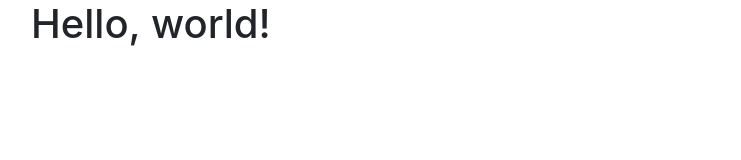
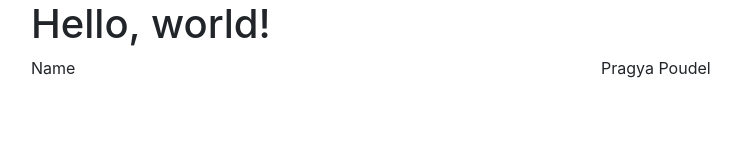
Before and after one commit to SMpragyapoudel/SMpragyapoudel.github.io, a plain HTML site: page index.html in a window 1280 px wide. Shown: the whole page, without its empty margins (54-795 px from the left). Drawn offline with nearby package versions, Linux system fonts and the light colour scheme.

Commit message:
Update index.html

```diff
--- a/index.html
+++ b/index.html
@@ -14,6 +14,14 @@
 
     <div class="container">
       <h1>Hello, world!</h1>
+      <div class="row">
+        <div class="col">
+          Name
+        </div>
+        <div class="col">
+          Pragya Poudel
+        </div>
+      </div>
     </div>
     <!-- Optional JavaScript -->
     <!-- jQuery first, then Popper.js, then Bootstrap JS -->
```
